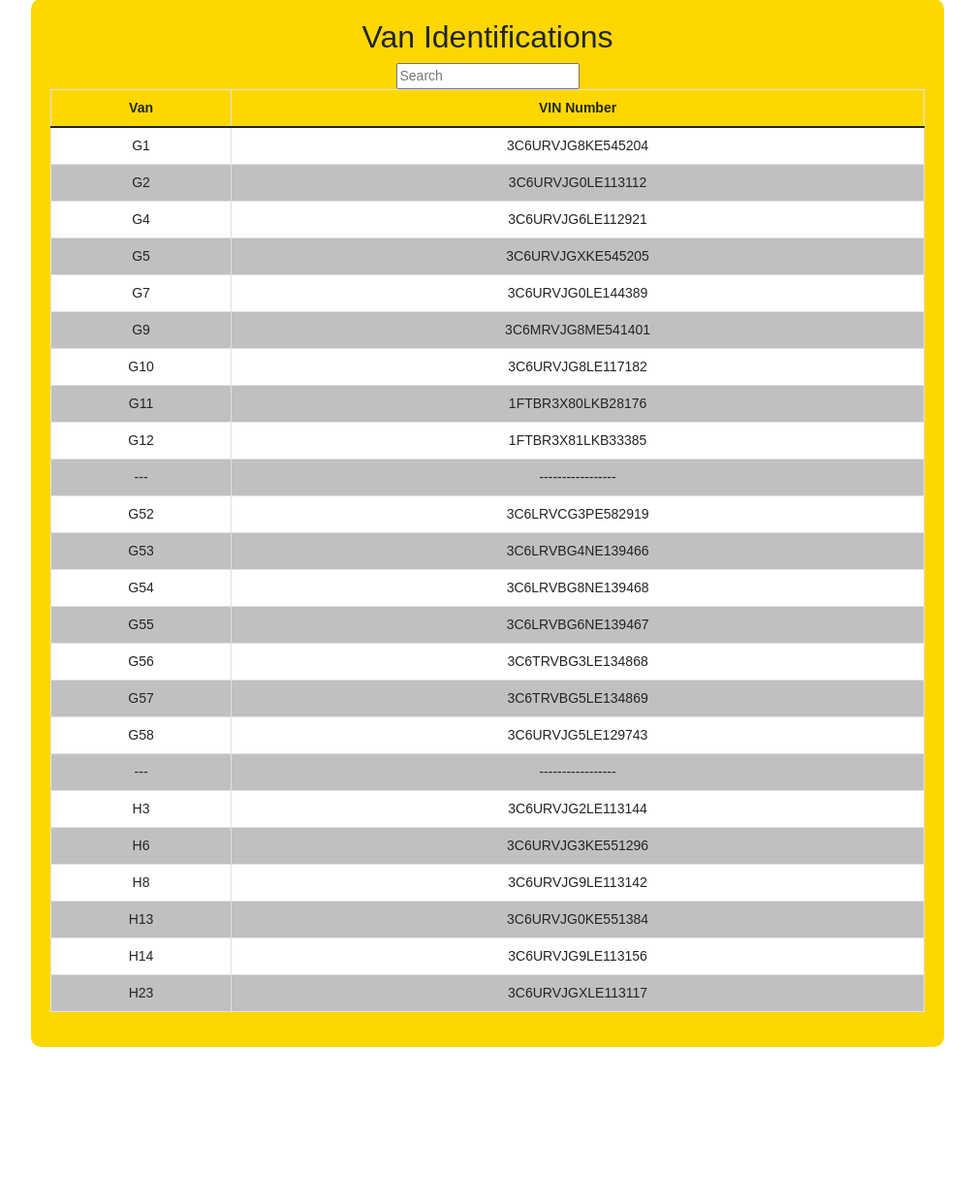
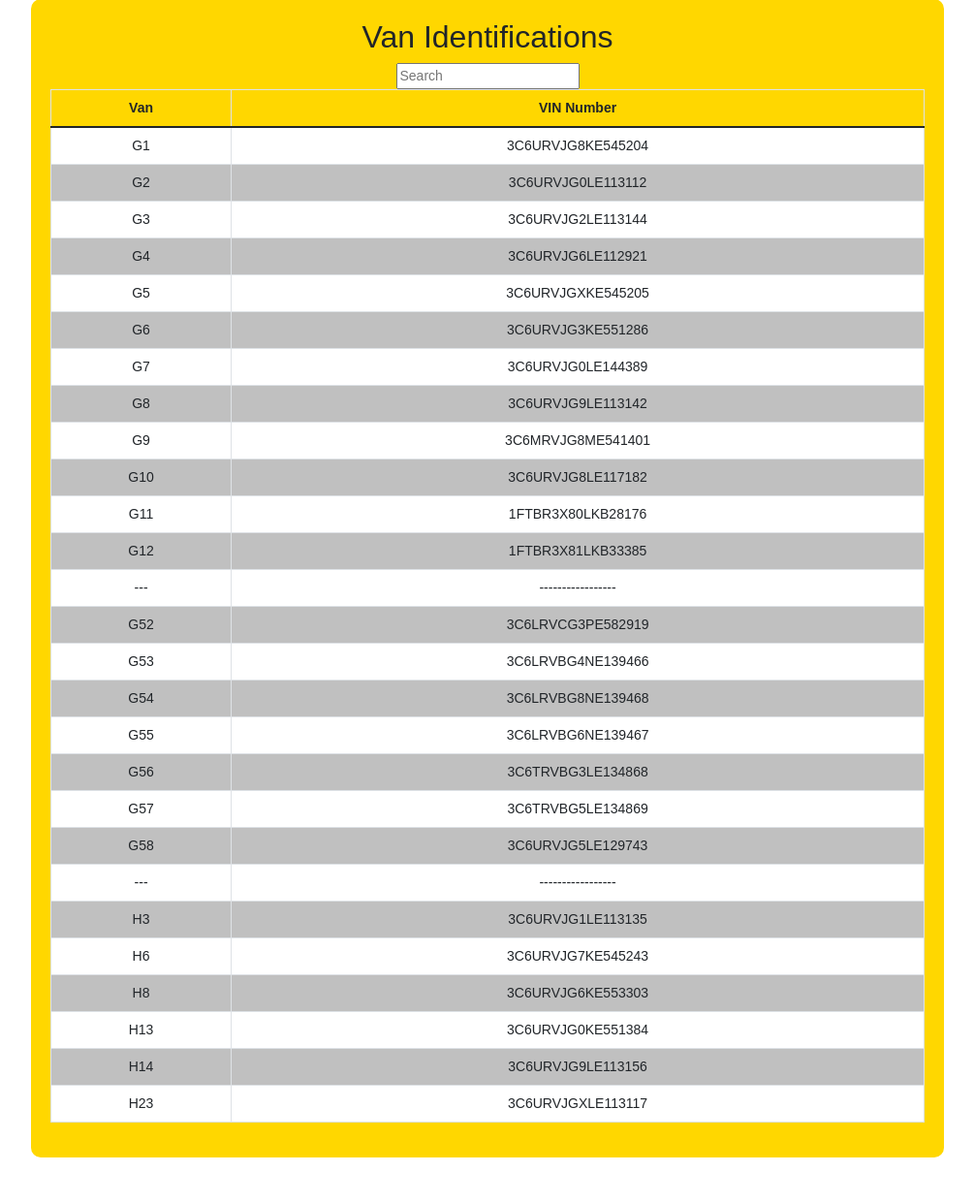
Before and after one commit to Rogert5/Fleet, a Flask app: page /admin in a window 1280 px wide. Shown: the part 123-1365 px from the top of the page at 97% size, without its empty margins (137-1142 px from the left). Before the commit the page ends 1203 px from the top, so only its background shows below. Run offline with Flask 3, Linux system fonts and the light colour scheme; some libraries are stand-ins or nearby versions.

Commit message:
Fixed updated Vans

```diff
--- a/templates/admin.html
+++ b/templates/admin.html
@@ -25,9 +25,12 @@
         <tbody>
             <tr><td>G1</td><td>3C6URVJG8KE545204</td></tr>
             <tr><td>G2</td><td>3C6URVJG0LE113112</td></tr>
+            <tr><td>G3</td><td>3C6URVJG2LE113144</td></tr>
             <tr><td>G4</td><td>3C6URVJG6LE112921</td></tr>
             <tr><td>G5</td><td>3C6URVJGXKE545205</td></tr>
+            <tr><td>G6</td><td>3C6URVJG3KE551286</td></tr>
             <tr><td>G7</td><td>3C6URVJG0LE144389</td></tr>
+            <tr><td>G8</td><td>3C6URVJG9LE113142</td></tr>
             <tr><td>G9</td><td>3C6MRVJG8ME541401</td></tr>
             <tr><td>G10</td><td>3C6URVJG8LE117182</td></tr>
             <tr><td>G11</td><td>1FTBR3X80LKB28176</td></tr>
@@ -41,9 +44,9 @@
             <tr><td>G57</td><td>3C6TRVBG5LE134869</td></tr>
             <tr><td>G58</td><td>3C6URVJG5LE129743</td></tr>
             <tr><td>---</td><td>-----------------</td></tr>
-            <tr><td>H3</td><td>3C6URVJG2LE113144</td></tr>
-            <tr><td>H6</td><td>3C6URVJG3KE551296</td></tr>
-            <tr><td>H8</td><td>3C6URVJG9LE113142</td></tr>
+            <tr><td>H3</td><td>3C6URVJG1LE113135</td></tr>
+            <tr><td>H6</td><td>3C6URVJG7KE545243</td></tr>
+            <tr><td>H8</td><td>3C6URVJG6KE553303</td></tr>
             <tr><td>H13</td><td>3C6URVJG0KE551384</td></tr>
             <tr><td>H14</td><td>3C6URVJG9LE113156</td></tr>
             <tr><td>H23</td><td>3C6URVJGXLE113117</td></tr>
```
